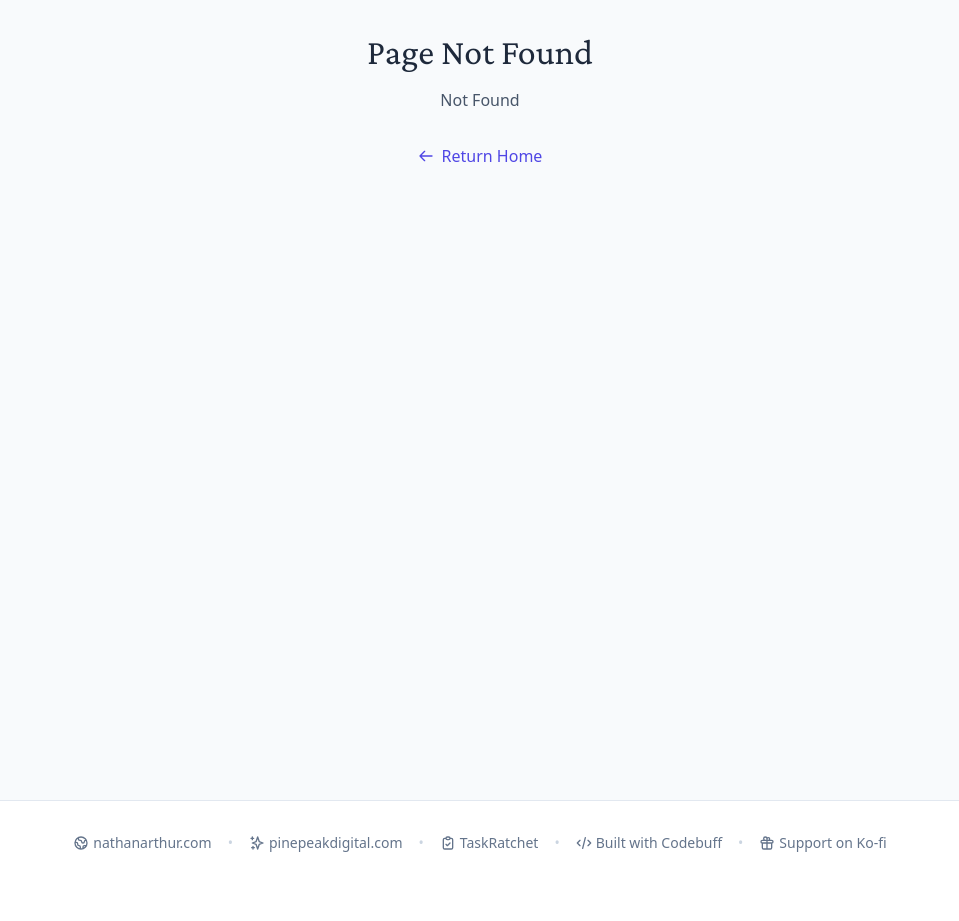
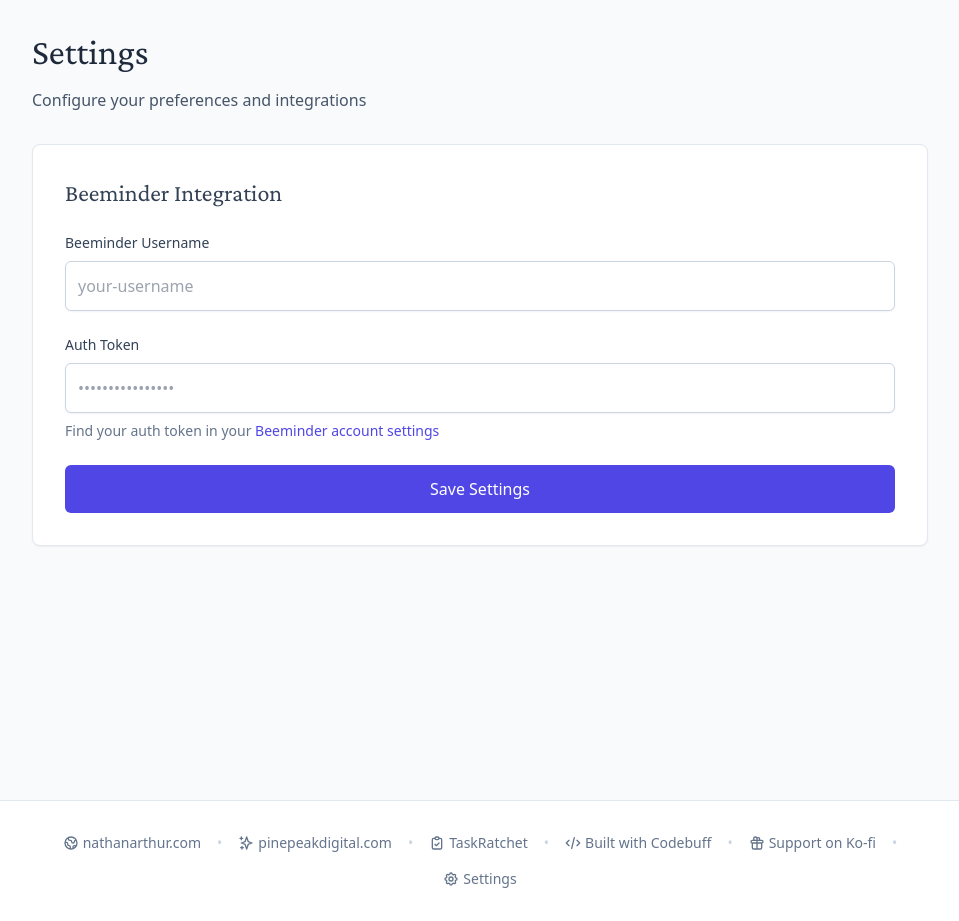
Before and after one commit to narthur/bayes, a SvelteKit app: page /settings in a window 1280 px wide. Before the commit this address had no page. Shown: the whole page, without its empty margins (160-1119 px from the left). Before the commit the page ends 885 px from the top, so only its background shows below. Built offline with nearby package versions, Linux system fonts and the light colour scheme.

Commit message:
add settings page

```diff
--- a/src/routes/+layout.svelte
+++ b/src/routes/+layout.svelte
@@ -94,6 +94,27 @@
 					</svg>
 					Support on Ko-fi
 				</a>
+				<span class="text-slate-300">•</span>
+				<a
+					href="/settings"
+					class="hover:text-indigo-600 transition-colors flex items-center gap-1 whitespace-nowrap"
+				>
+					<svg class="w-4 h-4 flex-shrink-0" fill="none" stroke="currentColor" viewBox="0 0 24 24">
+						<path
+							stroke-linecap="round"
+							stroke-linejoin="round"
+							stroke-width="2"
+							d="M10.325 4.317c.426-1.756 2.924-1.756 3.35 0a1.724 1.724 0 002.573 1.066c1.543-.94 3.31.826 2.37 2.37a1.724 1.724 0 001.065 2.572c1.756.426 1.756 2.924 0 3.35a1.724 1.724 0 00-1.066 2.573c.94 1.543-.826 3.31-2.37 2.37a1.724 1.724 0 00-2.572 1.065c-.426 1.756-2.924 1.756-3.35 0a1.724 1.724 0 00-2.573-1.066c-1.543.94-3.31-.826-2.37-2.37a1.724 1.724 0 00-1.065-2.572c-1.756-.426-1.756-2.924 0-3.35a1.724 1.724 0 001.066-2.573c-.94-1.543.826-3.31 2.37-2.37.996.608 2.296.07 2.572-1.065z"
+						/>
+						<path
+							stroke-linecap="round"
+							stroke-linejoin="round"
+							stroke-width="2"
+							d="M15 12a3 3 0 11-6 0 3 3 0 016 0z"
+						/>
+					</svg>
+					Settings
+				</a>
 			</div>
 		</div>
 	</footer>
--- /dev/null
+++ b/src/routes/settings/+page.svelte
@@ -0,0 +1,75 @@
+<script lang="ts">
+	import { onMount } from 'svelte';
+	import type { BeeminderConfig } from '$lib/types';
+
+	let beeminderConfig: BeeminderConfig = {
+		username: '',
+		authToken: ''
+	};
+
+	onMount(() => {
+		const stored = localStorage.getItem('beeminder-config');
+		if (stored) {
+			beeminderConfig = JSON.parse(stored);
+		}
+	});
+
+	function saveSettings() {
+		localStorage.setItem('beeminder-config', JSON.stringify(beeminderConfig));
+	}
+</script>
+
+<main class="min-h-screen bg-slate-50 py-8 px-4">
+	<div class="max-w-4xl mx-auto">
+		<div class="mb-8">
+			<h1 class="text-4xl font-serif text-slate-800 mb-4">Settings</h1>
+			<p class="text-slate-600">Configure your preferences and integrations</p>
+		</div>
+
+		<div class="bg-white rounded-lg shadow-sm border border-slate-200 p-8">
+			<h2 class="text-2xl font-serif text-slate-700 mb-6">Beeminder Integration</h2>
+			<form on:submit|preventDefault={saveSettings} class="space-y-6">
+				<div>
+					<label for="username" class="block text-sm font-medium text-slate-700 mb-2"
+						>Beeminder Username</label
+					>
+					<input
+						id="username"
+						type="text"
+						bind:value={beeminderConfig.username}
+						class="w-full p-3 border border-slate-300 rounded-md shadow-sm focus:ring-2 focus:ring-indigo-200 focus:border-indigo-300 transition-all"
+						placeholder="your-username"
+					/>
+				</div>
+
+				<div>
+					<label for="auth-token" class="block text-sm font-medium text-slate-700 mb-2"
+						>Auth Token</label
+					>
+					<input
+						id="auth-token"
+						type="password"
+						bind:value={beeminderConfig.authToken}
+						class="w-full p-3 border border-slate-300 rounded-md shadow-sm focus:ring-2 focus:ring-indigo-200 focus:border-indigo-300 transition-all"
+						placeholder="••••••••••••••••"
+					/>
+					<p class="mt-2 text-sm text-slate-500">
+						Find your auth token in your <a
+							href="https://www.beeminder.com/settings/account#account-permissions"
+							target="_blank"
+							rel="noopener noreferrer"
+							class="text-indigo-600 hover:text-indigo-700">Beeminder account settings</a
+						>
+					</p>
+				</div>
+
+				<button
+					type="submit"
+					class="w-full py-3 px-4 bg-indigo-600 text-white rounded-md hover:bg-indigo-700 transition-colors font-medium"
+				>
+					Save Settings
+				</button>
+			</form>
+		</div>
+	</div>
+</main>
```
